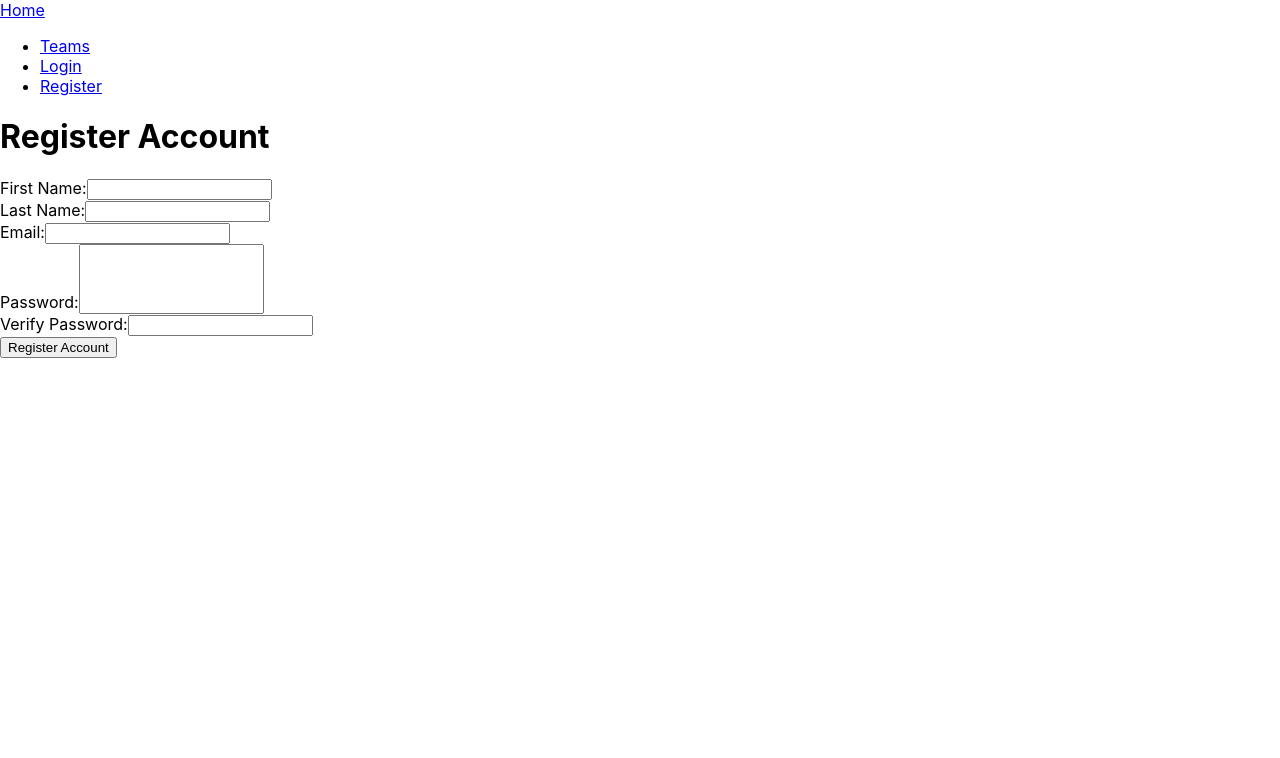
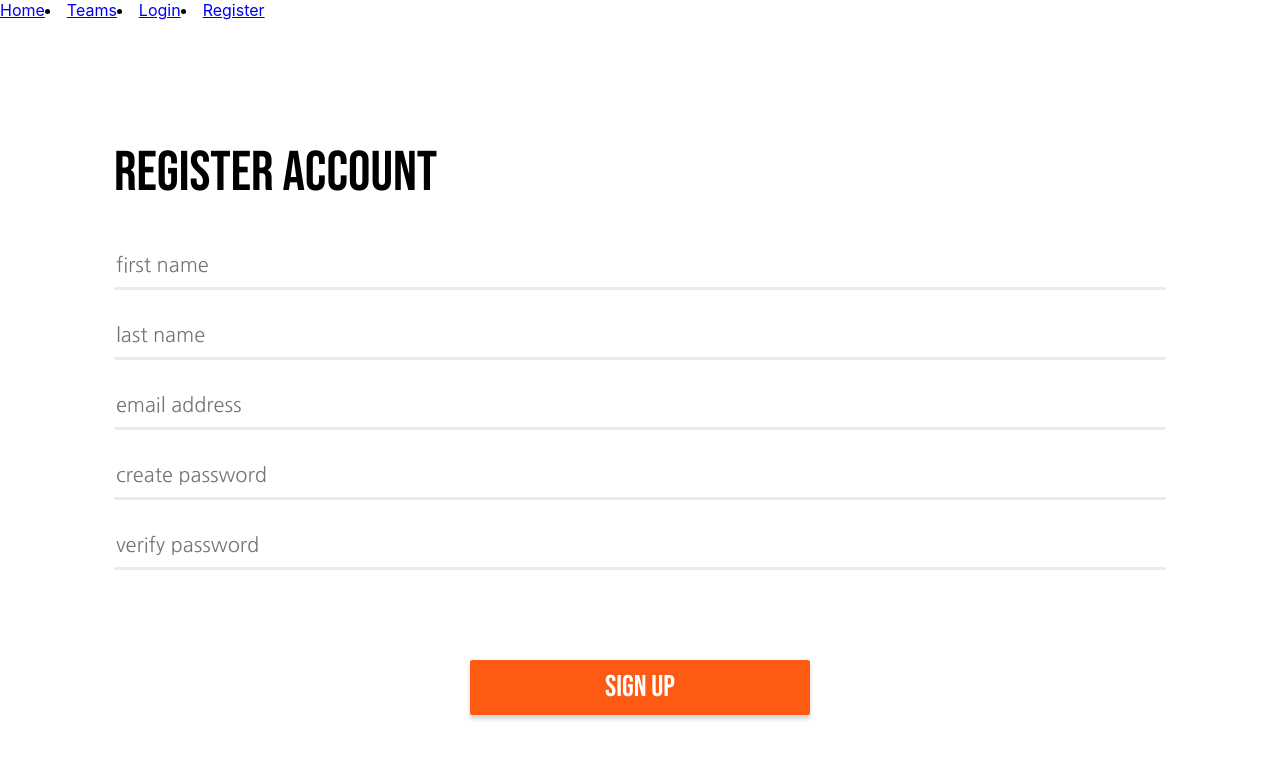
Before and after one commit to sharmaware/cs130-project, a React (Create React App) app in the folder client/: page /register in a window 1280 px wide. Shown: the top 758 px of the page. Built offline with nearby package versions, Linux system fonts and the light colour scheme.

Commit message:
register page styling

```diff
--- a/client/src/components/LoginPage.js
+++ b/client/src/components/LoginPage.js
@@ -1,5 +1,5 @@
 import React, { useState } from 'react';
-import './LoginPage.css'
+import './LoginReg.css'
 
 const LoginPage = () => {
   const [formData, setFormData] = useState({
@@ -19,21 +19,21 @@ const LoginPage = () => {
   };
 
   return (
-    <div id="login-div">
-      <h1 class="bold-text" id="welcomeback">welcome back!</h1>
+    <div class="login-div">
+      <h1 class="bold-text log-reg-title">welcome back!</h1>
       <form onSubmit={handleSubmit}>
-        <div id="email">
+        <div>
           <label class="login-label" htmlFor="email">Email</label>
           <input placeholder="username / email" class="login-input" type="email" name="email" value={formData.email} onChange={handleChange} />
           <div class="login-divider"></div>
         </div>
-        <div id="password">
+        <div class="inputs-not-first">
           <label class="login-label" htmlFor="password">Password</label>
           <input placeholder="password" class="login-input" type="password" name="password" value={formData.password} onChange={handleChange} />
           <div class="login-divider"></div>
         </div>
-        <div id="button-div">
-          <button type="submit" class="bold-text" id="signin-button">sign in</button>
+        <div class="button-div">
+          <button type="submit" class="bold-text signin-button">sign in</button>
         </div>
       </form>
     </div>
--- a/client/src/components/LoginPage.css
+++ b/client/src/components/LoginReg.css
@@ -1,20 +1,20 @@
-#login-div {
+.login-div {
     font-family: "Nanum Gothic", sans-serif;
     font-weight: 400;
     font-style: normal;
-    margin:0 8.9%;
+    margin:120px 8.9% auto;
 }
 
-#welcomeback{
+.log-reg-title{
     font-size: 56px;
 }
 
-#button-div{
+.button-div{
     display: flex;
     justify-content: center;
 }
 
-#signin-button{
+.signin-button{
     border:0;
     background-color: #FF5A13;
     color: white;
@@ -41,8 +41,12 @@
     height:40px; /* need to extend width later when know dims*/
 }
 
-#password{
+.inputs-not-first{
     padding-top: 50px;
+}
+
+.inputs-not-first-reg{
+    padding-top: 25px;
 }
 
 .login-input:placeholder-shown{
@@ -61,3 +65,8 @@
     height: 3px;
     background-color: #FF5A13;
 }
+
+.reg-divider{
+    height: 3px;
+    background-color: #ebebeb;
+}
--- a/client/src/components/Navbar.css
+++ b/client/src/components/Navbar.css
@@ -0,0 +1,7 @@
+.nav{
+    display: flex;
+}
+
+#nav-links{
+    display: flex;
+}
--- a/client/src/components/Navbar.js
+++ b/client/src/components/Navbar.js
@@ -7,11 +7,11 @@ export default function Navbar() {
       <Link to="/" className="site-title">
         Home
       </Link>
-      <ul>
+      <div id="nav-links">
         <CustomLink to="/teams">Teams</CustomLink>
         <CustomLink to="/login">Login</CustomLink>
         <CustomLink to="/register">Register</CustomLink>
-      </ul>
+      </div>
     </nav>
   )
 }
--- a/client/src/components/RegisterPage.js
+++ b/client/src/components/RegisterPage.js
@@ -1,4 +1,5 @@
 import React, { useState } from 'react';
+import './LoginReg.css';
 
 const RegisterPage = () => {
   const [formData, setFormData] = useState({
@@ -21,30 +22,37 @@ const RegisterPage = () => {
   };
 
   return (
-    <div>
-      <h1>Register Account</h1>
+    <div class="login-div">
+      <h1 class="bold-text log-reg-title">Register Account</h1>
       <form onSubmit={handleSubmit}>
         <div>
-          <label htmlFor="firstname">First Name:</label>
-          <input id="firstname" name="firstname" value={formData.firstname} onChange={handleChange} />
+          <label class="login-label" htmlFor="firstname">First Name:</label>
+          <input placeholder="first name" class="login-input" id="firstname" name="firstname" value={formData.firstname} onChange={handleChange} />
+          <div class="reg-divider"></div>
         </div>
-        <div>
-          <label htmlFor="lastname">Last Name:</label>
-          <input id="lastname" name="lastname" value={formData.lastname} onChange={handleChange} />
+        <div class="inputs-not-first-reg">
+          <label class="login-label" htmlFor="lastname">Last Name:</label>
+          <input placeholder="last name" class="login-input" id="lastname" name="lastname" value={formData.lastname} onChange={handleChange} />
+          <div class="reg-divider"></div>
         </div>
-        <div>
-          <label htmlFor="email">Email:</label>
-          <input id="email" type="email" name="email" value={formData.email} onChange={handleChange} />
+        <div class="inputs-not-first-reg">
+          <label class="login-label" htmlFor="email">Email:</label>
+          <input placeholder="email address" class="login-input" id="email" type="email" name="email" value={formData.email} onChange={handleChange} />
+          <div class="reg-divider"></div>
         </div>
-        <div>
-          <label htmlFor="password">Password:</label>
-          <input id="password" type="password" name="password" value={formData.password} onChange={handleChange} />
+        <div class="inputs-not-first-reg">
+          <label class="login-label" htmlFor="password">Password:</label>
+          <input placeholder="create password" class="login-input" id="password" type="password" name="password" value={formData.password} onChange={handleChange} />
+          <div class="reg-divider"></div>
         </div>
-        <div>
-          <label htmlFor="verifypassword">Verify Password:</label>
-          <input id="verifypassword" type="password" name="verifypassword" value={formData.verifypassword} onChange={handleChange} />
+        <div class="inputs-not-first-reg">
+          <label class="login-label" htmlFor="verifypassword">Verify Password:</label>
+          <input placeholder="verify password" class="login-input" id="verifypassword" type="password" name="verifypassword" value={formData.verifypassword} onChange={handleChange} />
+          <div class="reg-divider"></div>
         </div>
-        <button type="submit">Register Account</button>
+        <div class="button-div">
+          <button class="bold-text signin-button" type="submit">sign up</button>
+        </div>
       </form>
     </div>
   );
```
